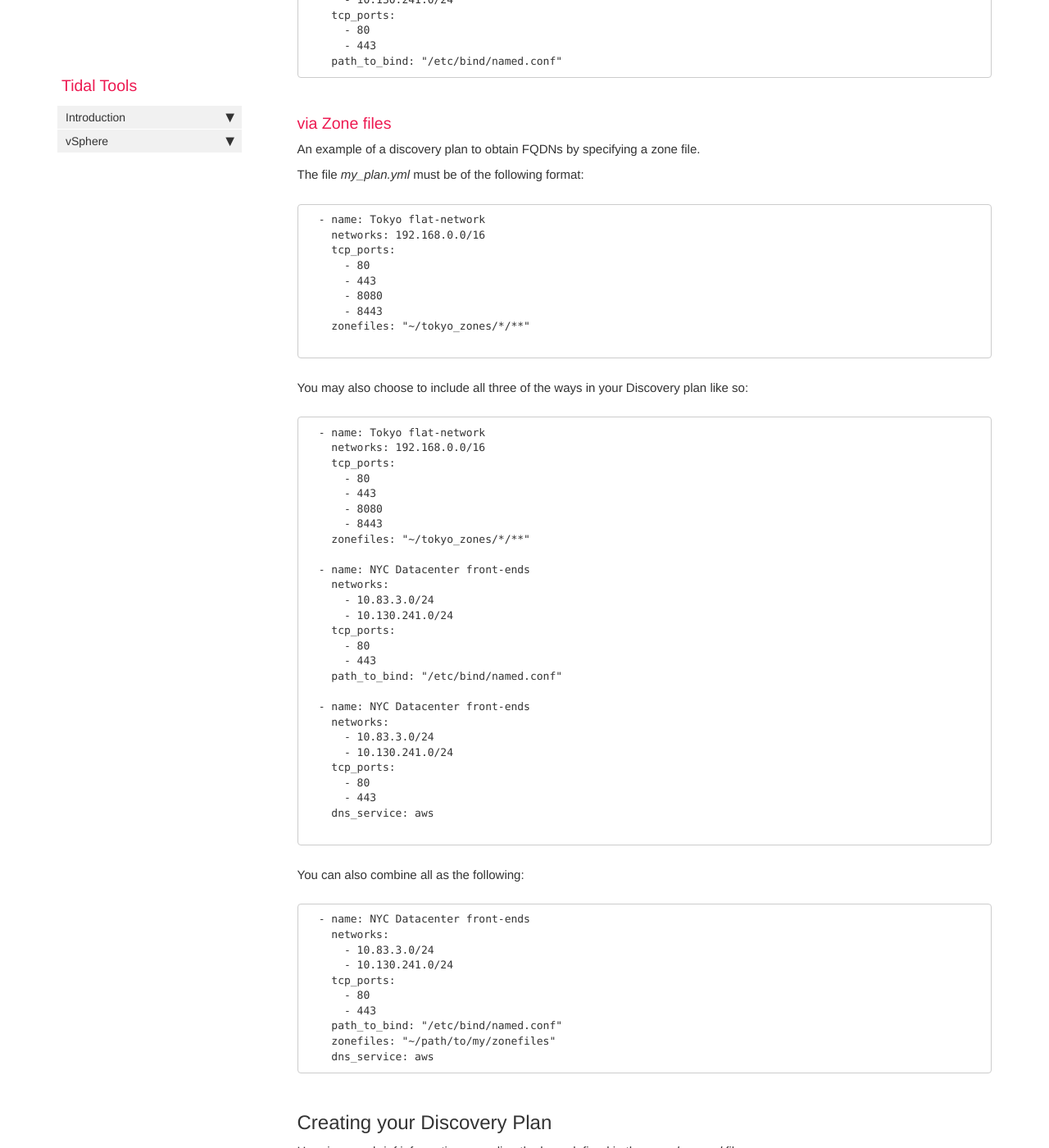
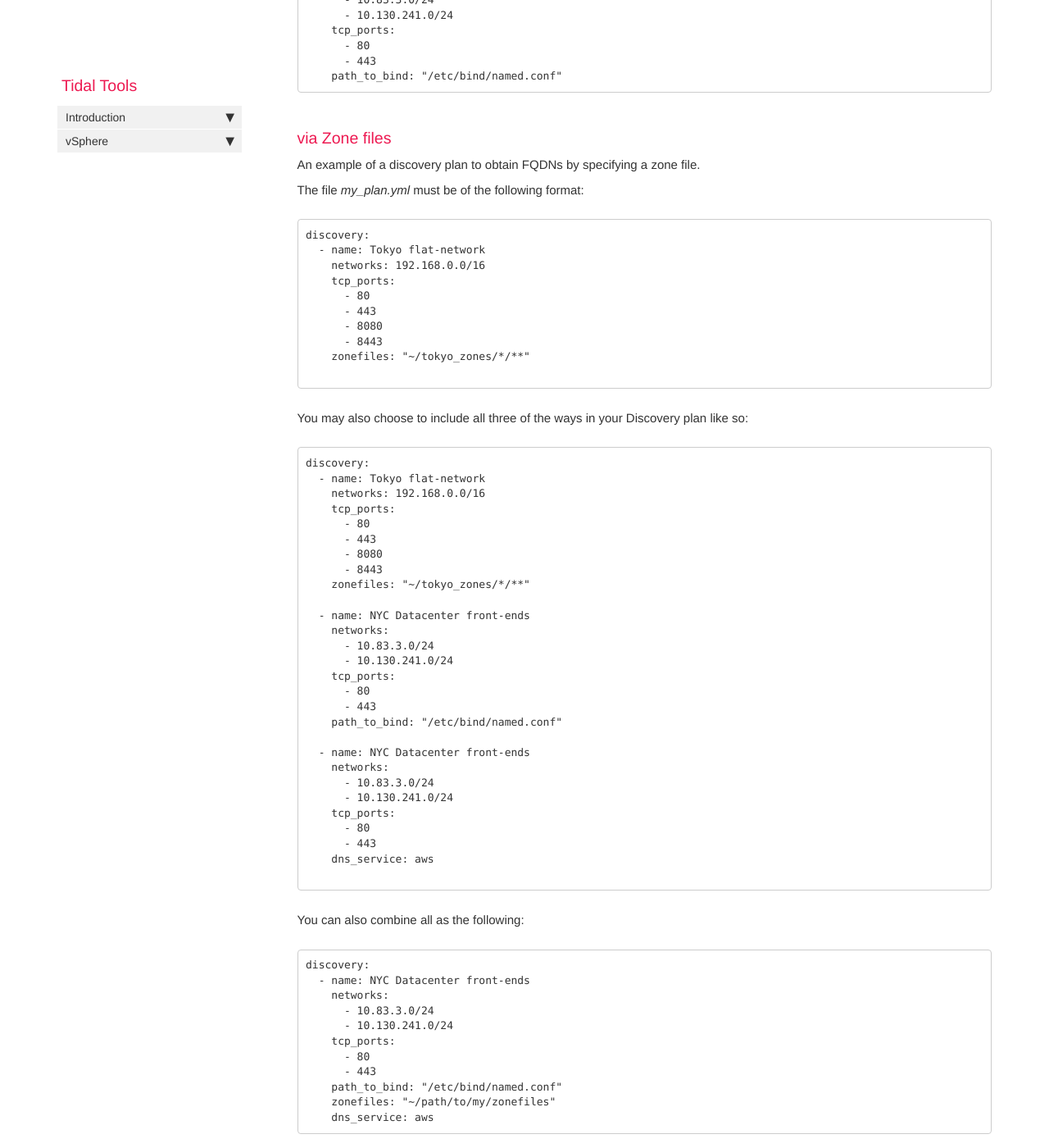
Before and after one commit to tidalmigrations/tidalmigrations.github.io, a Jekyll site: the page built from pages/tidal tools/discover.md, in a window 1280 px wide and 1400 px high, scrolled down 1213 px. Shown: the whole window at 82% size. Built offline with Jekyll 4.4.1, drawn with Linux system fonts in a browser that asks for light colours; nearby versions of some CDN libraries; comment, search, counter and statistics services are not loaded; part of the change alters nothing that is shown; some of the changed text lies outside the part shown.

Commit message:
add discover key to the plan

````diff
--- a/pages/tidal tools/discover.md
+++ b/pages/tidal tools/discover.md
@@ -42,6 +42,7 @@ An example of a discovery plan to obtain FQDNs by specifying a named.conf file.
 The file *my_plan.yml* must be of the following format:
 
 ```
+discovery:
   - name: NYC Datacenter front-ends
     networks:
       - 10.83.3.0/24
@@ -58,6 +59,7 @@ An example of a discovery plan to obtain FQDNs by specifying a zone file.
 The file *my_plan.yml* must be of the following format:
 
 ```
+discovery:
   - name: Tokyo flat-network
     networks: 192.168.0.0/16
     tcp_ports:
@@ -71,6 +73,7 @@ The file *my_plan.yml* must be of the following format:
 You may also choose to include all three of the ways in your Discovery plan like so:
 
 ```
+discovery:
   - name: Tokyo flat-network
     networks: 192.168.0.0/16
     tcp_ports:
@@ -102,6 +105,7 @@ You may also choose to include all three of the ways in your Discovery plan like
 You can also combine all as the following:
 
 ```
+discovery:
   - name: NYC Datacenter front-ends
     networks:
       - 10.83.3.0/24
````
